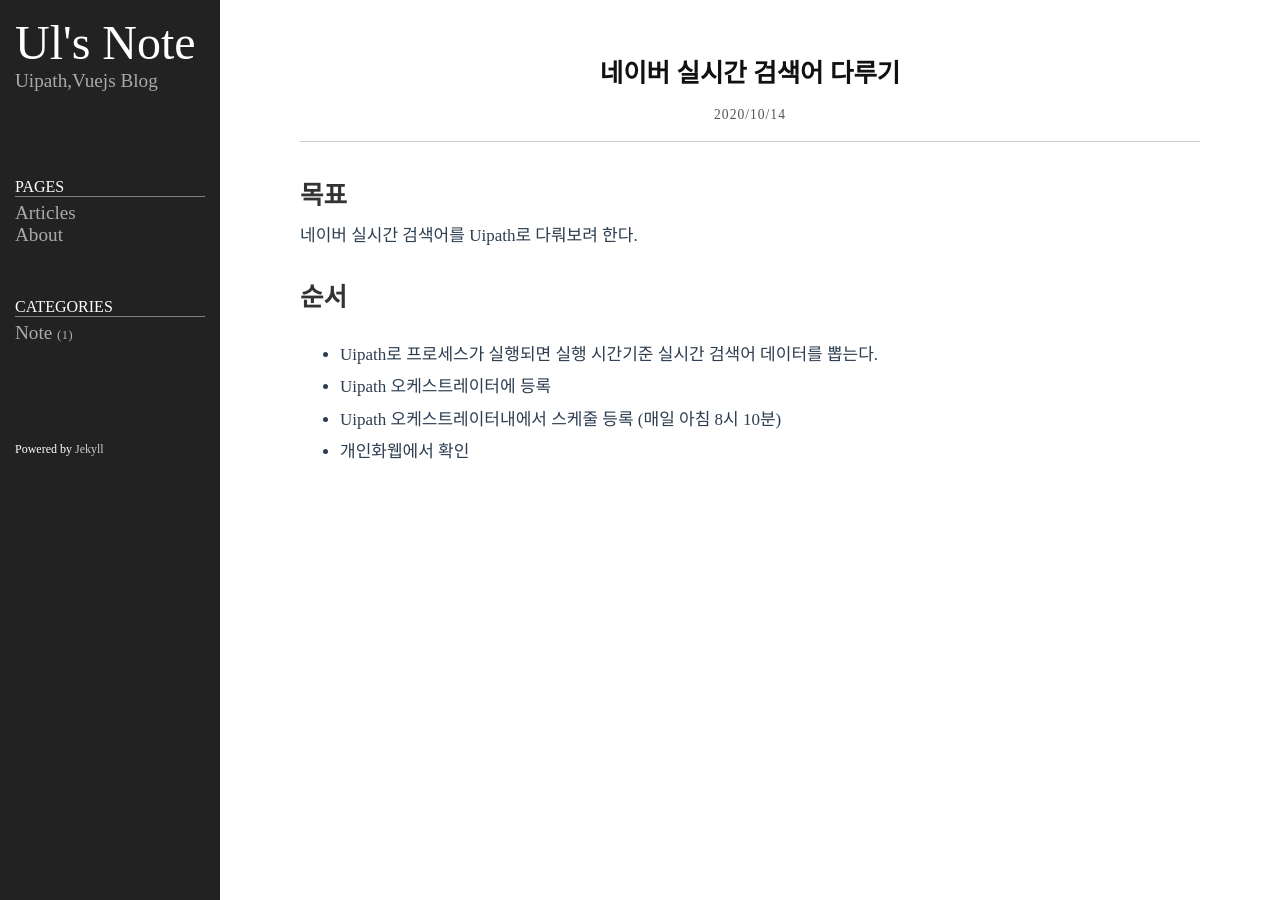
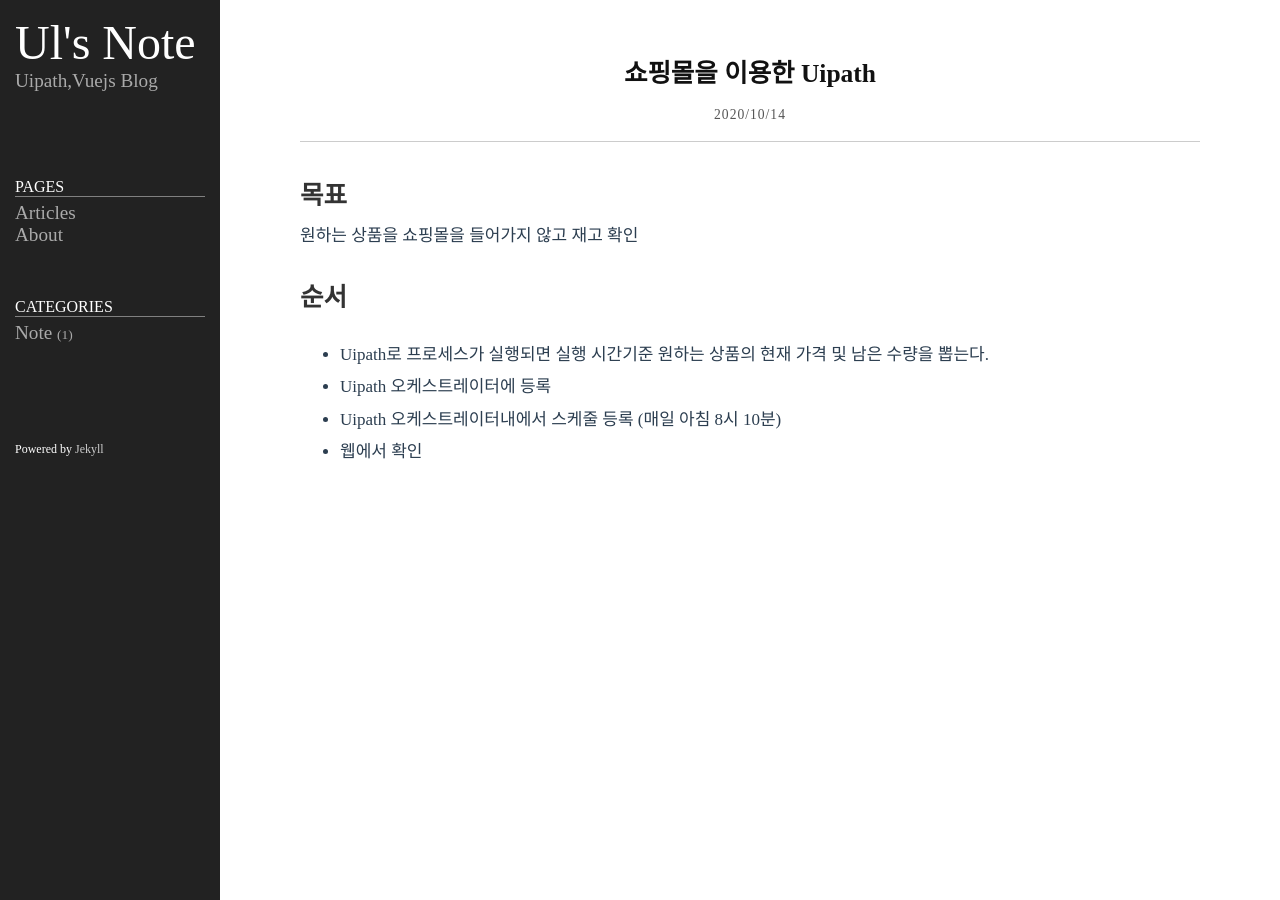
Before and after one commit to Bae-Han-Ul/Bae-Han-Ul.github.io, a Jekyll site: the page built from _posts/2020-10-14-post.md, in a window 1280 px wide. Built offline with Jekyll 4.4.1, drawn with Linux system fonts in a browser that asks for light colours; some web fonts are replaced.

Commit message:
Update 2020-10-14-post.md

```diff
--- a/_posts/2020-10-14-post.md
+++ b/_posts/2020-10-14-post.md
@@ -1,20 +1,20 @@
 ---
 layout: post
-title: 네이버 실시간 검색어 다루기
+title: 쇼핑몰을 이용한 Uipath
 date: 2020-10-14 15:55:00 +0900
 category: note
 ---
 # 목표
 
-네이버 실시간 검색어를 Uipath로 다뤄보려 한다.
+원하는 상품을 쇼핑몰을 들어가지 않고 재고 확인
 
 
 # 순서
 
- - Uipath로 프로세스가 실행되면 실행 시간기준 실시간 검색어 데이터를 뽑는다.
+ - Uipath로 프로세스가 실행되면 실행 시간기준 원하는 상품의 현재 가격 및 남은 수량을 뽑는다.
 
  - Uipath 오케스트레이터에 등록
 
  - Uipath 오케스트레이터내에서 스케줄 등록 (매일 아침 8시 10분)
 
- - 개인화웹에서 확인
+ - 웹에서 확인
```
